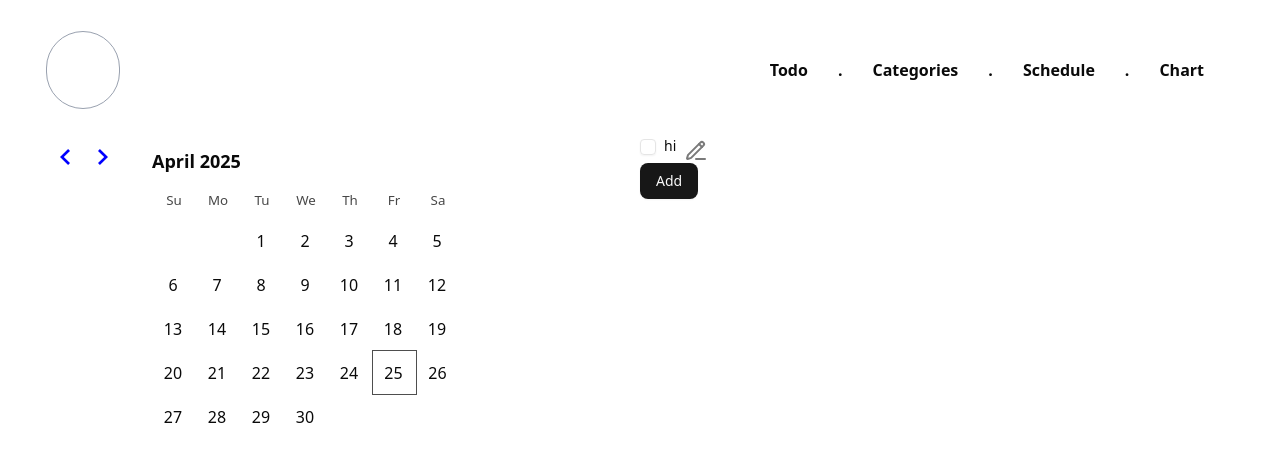
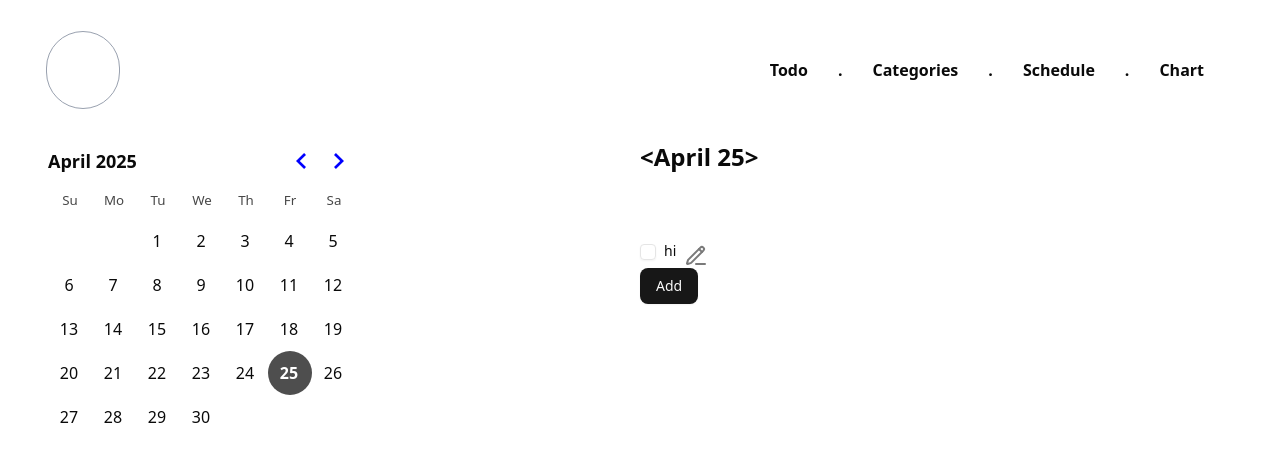
Before and after one commit to minhong1126/prismaTodo, a Next.js app: page /todo in a window 1280 px wide. Shown: the top 462 px of the page. Built offline with nearby package versions, Linux system fonts and the light colour scheme.

Commit message:
feat: 달력 날짜 앞뒤로 조정 가능

```diff
--- a/src/app/todo/page.tsx
+++ b/src/app/todo/page.tsx
@@ -1,3 +1,5 @@
+"use client";
+import { useState } from "react";
 import AddTodoBtn from "@/components/common/AddTodoBtn";
 import Calendar from "@/components/common/Calendar";
 import DetailDay from "@/components/common/DetailDay";
@@ -5,19 +7,21 @@ import Header from "@/components/common/Header";
 import Todo from "@/components/common/Todo";
 
 export default function Home() {
+  const [selectedDate, setSelectedDate] = useState<Date | undefined>(
+    new Date()
+  );
+
   return (
     <>
-      <div>
-        <Header />
-        <div className="w-full flex">
-          <div className="w-1/2 pl-[48px]">
-            <Calendar />
-          </div>
-          <div className="w-1/2">
-            <DetailDay />
-            <Todo title="hi" id={1} />
-            <AddTodoBtn />
-          </div>
+      <Header />
+      <div className="w-full flex px-[48px]">
+        <div className="w-1/2">
+          <Calendar selected={selectedDate} onSelect={setSelectedDate} />
+        </div>
+        <div className="w-1/2">
+          <DetailDay selectedDate={selectedDate} onSelect={setSelectedDate} />
+          <Todo title="hi" id={1} />
+          <AddTodoBtn />
         </div>
       </div>
     </>
--- a/src/components/common/Calendar.tsx
+++ b/src/components/common/Calendar.tsx
@@ -1,21 +1,22 @@
 "use client";
-import { useState } from "react";
 import { DayPicker } from "react-day-picker";
 import "react-day-picker/style.css";
 
-export default function Calendar() {
-  const [selected, setSelected] = useState<Date>();
+interface CalendarProps {
+  selected: Date | undefined;
+  onSelect: (date: Date | undefined) => void;
+}
 
+export default function Calendar({ selected, onSelect }: CalendarProps) {
   return (
     <DayPicker
       animate
       mode="single"
       selected={selected}
-      onSelect={setSelected}
+      onSelect={onSelect}
       classNames={{
-        today: `border-[#4E4E4E] border-1 rounded-full`,
+        today: `font-extrabold`,
         selected: `bg-[#4E4E4E] text-white rounded-full`,
-        nav: ``,
       }}
     />
   );
--- a/src/components/common/DetailDay.tsx
+++ b/src/components/common/DetailDay.tsx
@@ -1,7 +1,42 @@
+"use client";
 import React from "react";
 
-const DetailDay = () => {
-  return <div className="flex"></div>;
+interface DetailDayProps {
+  selectedDate: Date | undefined;
+  onSelect: (date: Date | undefined) => void;
+}
+
+const DetailDay = ({ selectedDate, onSelect }: DetailDayProps) => {
+  const formattedDate =
+    selectedDate &&
+    selectedDate.toLocaleDateString("en-US", {
+      month: "long",
+      day: "numeric",
+    });
+
+  function handlePreviousDay() {
+    if (selectedDate) {
+      const prevDate = new Date(selectedDate);
+      prevDate.setDate(prevDate.getDate() - 1);
+      onSelect(prevDate);
+    }
+  }
+
+  function handleNextDay() {
+    if (selectedDate) {
+      const nextDate = new Date(selectedDate);
+      nextDate.setDate(nextDate.getDate() + 1);
+      onSelect(nextDate);
+    }
+  }
+
+  return (
+    <div className="flex text-[24px] font-bold justify- mb-[69px] w-full">
+      <button onClick={handlePreviousDay}>&lt;</button>
+      <p>{formattedDate}</p>
+      <button onClick={handleNextDay}>&gt;</button>
+    </div>
+  );
 };
 
 export default DetailDay;
```
Also changed, not shown: 1 other file (tests, documents, lock files or other folders).
